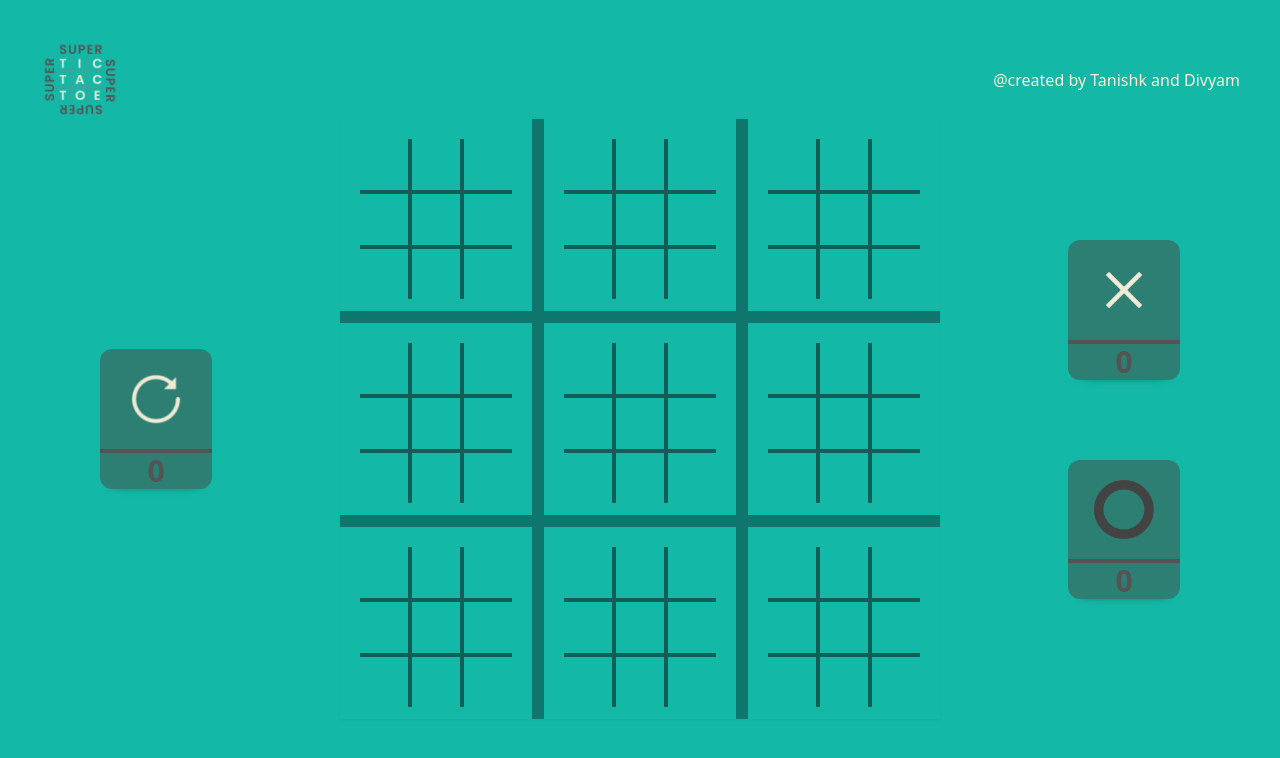
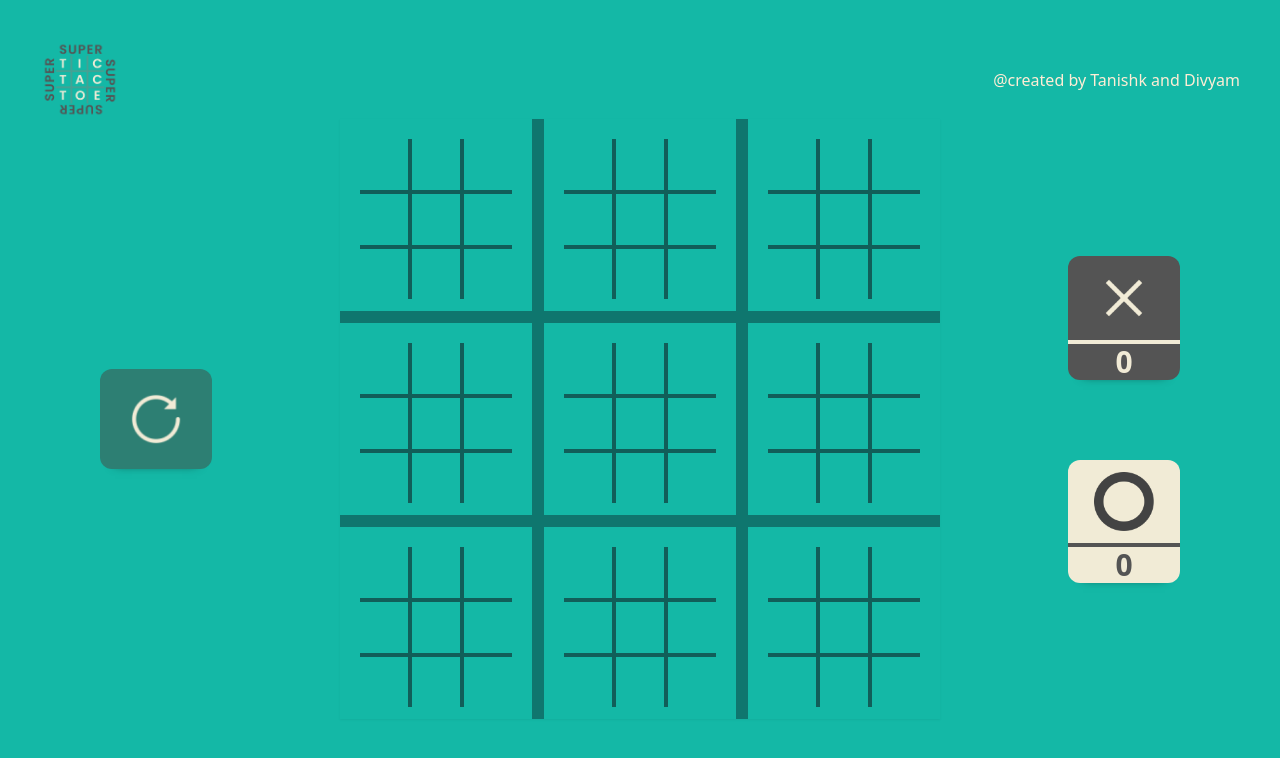
Before and after one commit to Tanishksoam/megatictactoe, a React (Vite) app in the folder super-tic-tac-toe/: page / in a window 1280 px wide. Shown: the top 758 px of the page. Built offline with nearby package versions, Linux system fonts and the light colour scheme.

Commit message:
reload and scorecard

```diff
--- a/super-tic-tac-toe/package.json
+++ b/super-tic-tac-toe/package.json
@@ -12,7 +12,8 @@
   "dependencies": {
     "@reduxjs/toolkit": "^1.9.7",
     "react": "^18.2.0",
-    "react-dom": "^18.2.0"
+    "react-dom": "^18.2.0",
+    "react-redux": "^8.1.3"
   },
   "devDependencies": {
     "@types/react": "^18.2.15",
--- a/super-tic-tac-toe/src/components/Arena.jsx
+++ b/super-tic-tac-toe/src/components/Arena.jsx
@@ -2,20 +2,29 @@ import React, { useState } from "react";
 import PrimBox from "./PrimBox";
 import Scard from "./SCard";
 import store from "./Store";
-import { circle, cross, reload, darkcircle, darkcross} from "../assets/images";
+import { circle, cross, reload, darkcircle, darkcross } from "../assets/images";
 
 let arr = [0, 1, 2, 3, 4, 5, 6, 7, 8];
 const Arena = () => {
-  const [count , setCount] = useState(0);
+  const [count, setCount] = useState(0);
   store.subscribe(() => {
     setCount(store.getState().count);
-  })
+  });
+
+  let grayColor = "#545454";
   return (
     <div className="flex flex-row w-full h-auto justify-center items-center">
       {/* Reset Button */}
 
       <div className="w-1/5 h-auto flex flex-col justify-center items-start">
-        <Scard img={reload} />
+        <button
+          onClick={() => window.location.reload()}
+          className="w-28 h-42 bg-[#2D7F73] flex flex-col rounded-xl justify-center items-center shadow-4xl"
+        >
+          <div className="w-18 h-auto pt-5 pb-5 justify-items-center">
+            <img className="w-[60px] h-13" src={reload} alt="" />
+          </div>
+        </button>
       </div>
 
       {/* playing grid */}
@@ -28,9 +37,31 @@ const Arena = () => {
 
       {/* Score Board */}
       <div className="w-1/5 h-auto flex flex-col gap-20 justify-center items-end">
-        {count % 2 === 0 ? (<Scard img={cross} />): (<Scard img={darkcross} />)}
-        {count % 2 === 1 ? (<Scard img={circle} />): (<Scard img={darkcircle} />)}
-
+        {count % 2 === 0 ? (
+          <Scard
+            img={cross}
+            color={grayColor}
+            color2="#F1EBD6"
+            chance={false}
+          />
+        ) : (
+          <Scard img={cross} color={grayColor} color2="#F1EBD6" chance={true} />
+        )}
+        {count % 2 === 1 ? (
+          <Scard
+            img={darkcircle}
+            color="#F1EBD6"
+            color2="#545454"
+            chance={false}
+          />
+        ) : (
+          <Scard
+            img={darkcircle}
+            color="#F1EBD6"
+            color2="#545454"
+            chance={true}
+          />
+        )}
       </div>
     </div>
   );
--- a/super-tic-tac-toe/src/components/Scard.jsx
+++ b/super-tic-tac-toe/src/components/Scard.jsx
@@ -2,15 +2,46 @@ import React from "react";
 // import { cross } from "../assets/images";
 // import { circle } from "../assets/images";
 
-function Scard({ img }) {
+function Scard({ img, color, color2, chance }) {
   return (
-    <button className="w-28 h-42 bg-[#2D7F73] flex flex-col rounded-xl justify-center items-center shadow-4xl">
-      <div className="w-18 h-auto pt-5 pb-5 justify-items-center">
-        <img className="w-[60px] h-13" src={img} alt="" />
+    <button
+      style={{ background: color }}
+      className="w-28 h-42 flex flex-col rounded-xl justify-center items-center shadow-4xl"
+    >
+      <div className="w-18 h-auto pt-3 pb-3 justify-items-center">
+        <img
+          style={
+            chance
+              ? {}
+              : { transform: "scale(-1,1)", transition: "all 2s ease-in-out" }
+          }
+          className="w-[60px] h-13"
+          src={img}
+          alt=""
+        />
       </div>
-      <div className="w-full h-1 bg-[#545454]"></div>
-      <div className="w-18 h-15 items-center justify-center">
-        <p className="w-5 text-3xl text-[#545454] font-bold">0</p>
+      <div
+        style={{ background: color2 }}
+        className="w-full min-h-[4px] h-auto  "
+      >
+        {/* {chance ? (
+          <p
+            style={{ color: color }}
+            className=" text-xs font-thin font-mono"
+          ></p>
+        ) : (
+          <p style={{ color: color }} className=" text-xs font-thin font-mono">
+            your chance
+          </p>
+        )} */}
+      </div>
+      <div
+        style={{ color: color2 }}
+        className="w-18 h-15 items-center justify-center"
+      >
+        <p style={{ color: color2 }} className="w-5 text-3xl  font-bold">
+          0
+        </p>
       </div>
     </button>
   );
```
Also changed, not shown: 1 other file (tests, documents, lock files or other folders).
